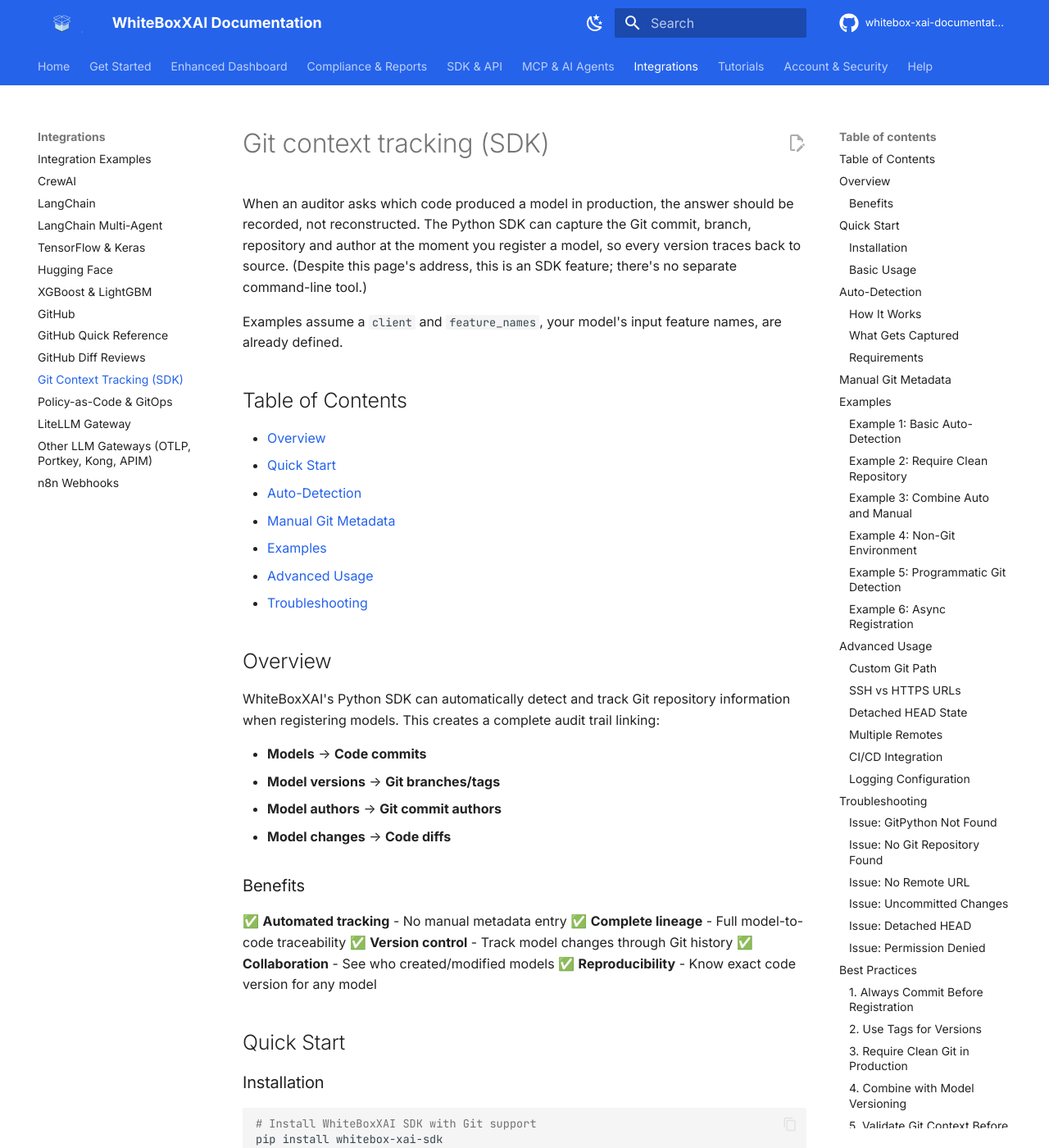
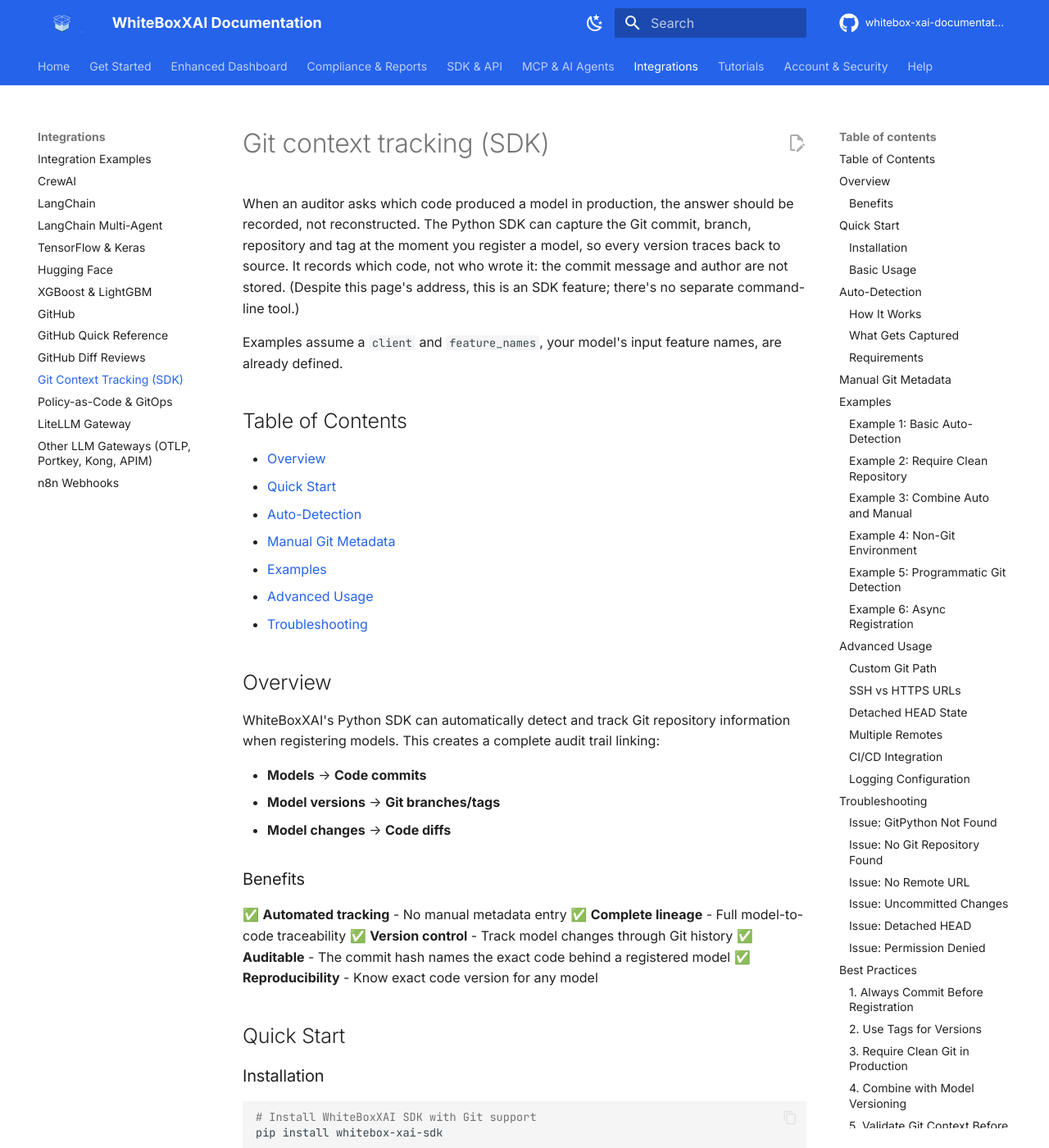
Before and after one commit to AgentaFlow/whitebox-xai-documentation, an MkDocs documentation site: the page built from docs/integrations/cli-git-tracking.md, in a window 1280 px wide and 1400 px high. Shown: the whole window at 82% size. Built offline with MkDocs 1.6.1 and Material for MkDocs 9.7.7, drawn with Linux system fonts in a browser that asks for light colours; comment, search, counter and statistics services are not loaded; some of the changed text lies outside the part shown.

Commit message:
docs(sdk): git context records four fields, not commit author or message
The Git context tracking page said the SDK stores the commit author and
message. The backend has no columns for them, and the SDK no longer sends
them; only the repository URL, commit hash, branch and tag are stored and
returned. Remove the two fields from the page, say plainly that they are not
recorded, and update the matching description in llms.txt.

Co-Authored-By: Claude Sonnet 5.5 <noreply@anthropic.com>

````diff
--- a/docs/integrations/cli-git-tracking.md
+++ b/docs/integrations/cli-git-tracking.md
@@ -1,12 +1,13 @@
 ---
-description: Record the Git commit, branch, repository and author a model came from when you register it with the WhiteBoxXAI Python SDK — automatic detection, manual metadata, clean-tree enforcement and CI usage.
+description: Record the Git commit, branch, repository and tag a model came from when you register it with the WhiteBoxXAI Python SDK — automatic detection, manual metadata, clean-tree enforcement and CI usage.
 ---
 
 # Git context tracking (SDK)
 
 When an auditor asks which code produced a model in production, the answer should be recorded, not
-reconstructed. The Python SDK can capture the Git commit, branch, repository and author at the moment
-you register a model, so every version traces back to source. (Despite this page's address, this is an
+reconstructed. The Python SDK can capture the Git commit, branch, repository and tag at the moment
+you register a model, so every version traces back to source. It records which code, not who wrote it:
+the commit message and author are not stored. (Despite this page's address, this is an
 SDK feature; there's no separate command-line tool.)
 
 Examples assume a `client` and `feature_names`, your model's input feature names, are already defined.
@@ -27,7 +28,6 @@ WhiteBoxXAI's Python SDK can automatically detect and track Git repository infor
 
 - **Models** → **Code commits**
 - **Model versions** → **Git branches/tags**
-- **Model authors** → **Git commit authors**
 - **Model changes** → **Code diffs**
 
 ### Benefits
@@ -35,7 +35,7 @@ WhiteBoxXAI's Python SDK can automatically detect and track Git repository infor
 ✅ **Automated tracking** - No manual metadata entry
 ✅ **Complete lineage** - Full model-to-code traceability
 ✅ **Version control** - Track model changes through Git history
-✅ **Collaboration** - See who created/modified models
+✅ **Auditable** - The commit hash names the exact code behind a registered model
 ✅ **Reproducibility** - Know exact code version for any model
 
 ## Quick Start
@@ -77,9 +77,13 @@ model = client.models.register(
 # - github_repository_url
 # - github_commit_hash
 # - github_branch
-# - github_commit_author
-# - github_commit_message
+# - github_tag (only when HEAD is on a tag)
+
+# The values come back on the model:
+print(model["github_commit_hash"][:7], model["github_branch"])
 ```
+
+The **Models** list shows the first seven characters of the commit hash and the branch for each model.
 
 ## Auto-Detection
 
@@ -89,7 +93,7 @@ When `auto_detect_git=True`, WhiteBoxXAI:
 
 1. **Searches for .git directory** - Walks up from current directory
 2. **Reads repository information** - Extracts remote URL, commit, branch
-3. **Captures commit metadata** - Gets author, message, timestamp
+3. **Reads the tag** - Only if HEAD is on one
 4. **Validates information** - Ensures Git context is valid
 5. **Submits to platform** - Includes Git data with model registration
 
@@ -101,8 +105,12 @@ When `auto_detect_git=True`, WhiteBoxXAI:
 | `github_commit_hash` | Full commit SHA | `abc123def456...` |
 | `github_branch` | Current branch | `main`, `feature/fraud-v2` |
 | `github_tag` | Git tag (if on tag) | `v1.0.0` |
-| `github_commit_author` | Commit author | `John Doe <john@example.com>` |
-| `github_commit_message` | Commit message | `Add fraud detection model` |
+
+Only these four fields are stored. The commit message and the commit author are not recorded, and if you
+pass `github_commit_message` or `github_commit_author` yourself, they are ignored. An author's email
+address is personal data, and the commit hash already points to the exact commit in your repository,
+where the author and message are kept. Values that are too long are rejected with a 422 rather than
+cut short; the commit hash can be at most 40 characters.
 
 ### Requirements
 
--- a/docs/llms.txt
+++ b/docs/llms.txt
@@ -64,7 +64,7 @@ Agents: load the `whitebox-governance-rules` skill before acting on WhiteBoxXAI
 - [GitHub](https://docs.whiteboxxai.com/integrations/github/): Connect GitHub to WhiteBoxXAI with OAuth or a personal access token, track repositories, auto-register model versions from commits, trace predictions to code, and add branch protection, check runs and PR comments.
 - [GitHub Quick Reference](https://docs.whiteboxxai.com/integrations/github-quick-reference/): Quick reference for the WhiteBoxXAI GitHub integration — connecting, tracking repositories, the .whiteboxxai.yml file, SDK Git tracking and the main endpoints.
 - [GitHub Diff Reviews](https://docs.whiteboxxai.com/integrations/github-diff/): Model-diff architecture reviews in WhiteBoxXAI — compare two Git-backed model versions for parameter, layer, hyperparameter, shape and framework changes, generate a changelog, and use the results in CI and governance reviews. Business Cloud and Enterprise Edition.
-- [Git Context Tracking (SDK)](https://docs.whiteboxxai.com/integrations/cli-git-tracking/): Record the Git commit, branch, repository and author a model came from when you register it with the WhiteBoxXAI Python SDK — automatic detection, manual metadata, clean-tree enforcement and CI usage.
+- [Git Context Tracking (SDK)](https://docs.whiteboxxai.com/integrations/cli-git-tracking/): Record the Git commit, branch, repository and tag a model came from when you register it with the WhiteBoxXAI Python SDK — automatic detection, manual metadata, clean-tree enforcement and CI usage.
 - [Policy-as-Code & GitOps](https://docs.whiteboxxai.com/integrations/policy-as-code/): Policy-as-Code and GitOps with WhiteBoxXAI — define drift and bias policy in a whitebox.yaml file, sync it from CI, and evaluate a model against it to warn or block a deployment, with the violations recorded.
 - [LLM Gateways (OTLP, Portkey, Kong, Azure APIM)](https://docs.whiteboxxai.com/integrations/gateways/): Record LLM calls from OpenTelemetry, Portkey, Kong AI Gateway and Azure API Management in WhiteBoxXAI — what each gateway sends, the configuration to add, how calls are filed under AI systems, and the limits that apply to every gateway connection.
 - [LiteLLM Gateway](https://docs.whiteboxxai.com/integrations/litellm/): Record every LLM call that goes through your LiteLLM gateway in WhiteBoxXAI — connect it once, paste one block into LiteLLM's configuration, and see calls filed under the AI system they belong to, with the prompt and response redacted or left out as you choose, what redaction misses, and what happens when calls are refused.
````
Also changed, not shown: other parts of docs/integrations/cli-git-tracking.md (+0 -2 lines).
